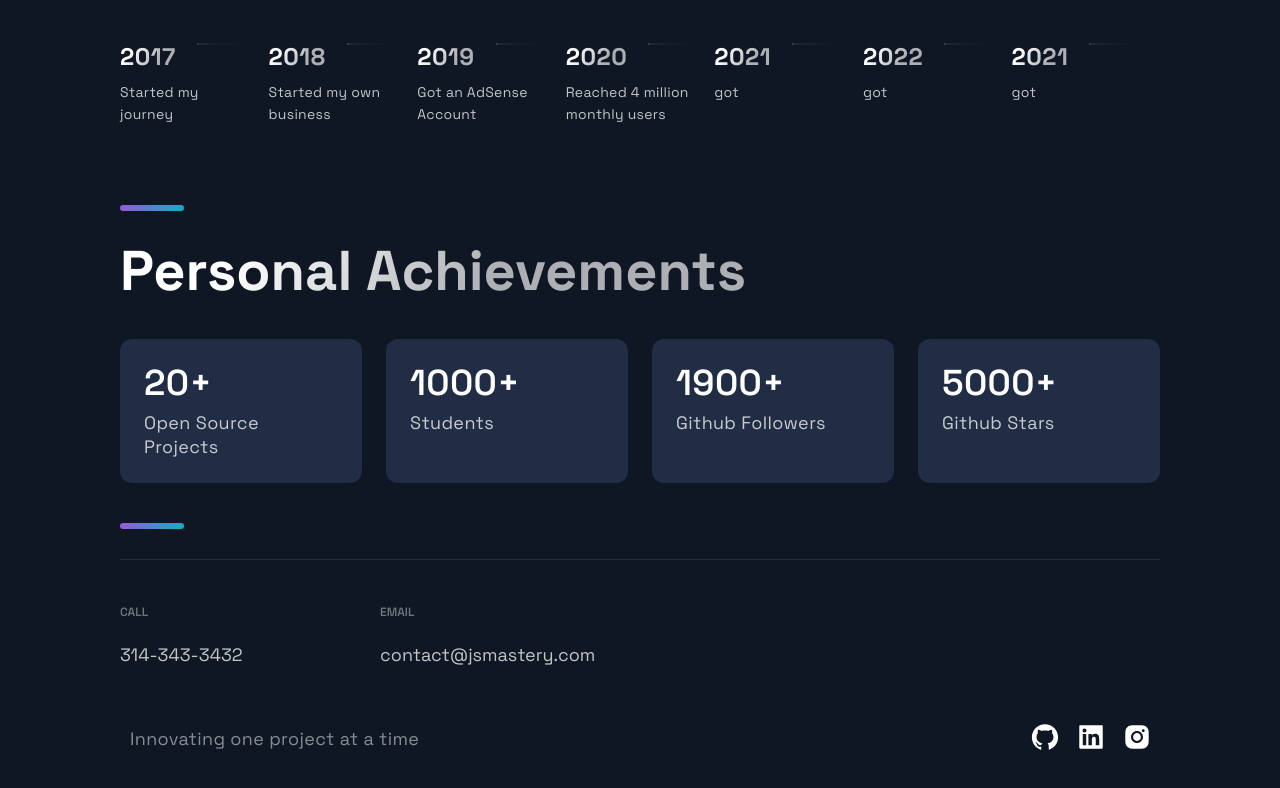
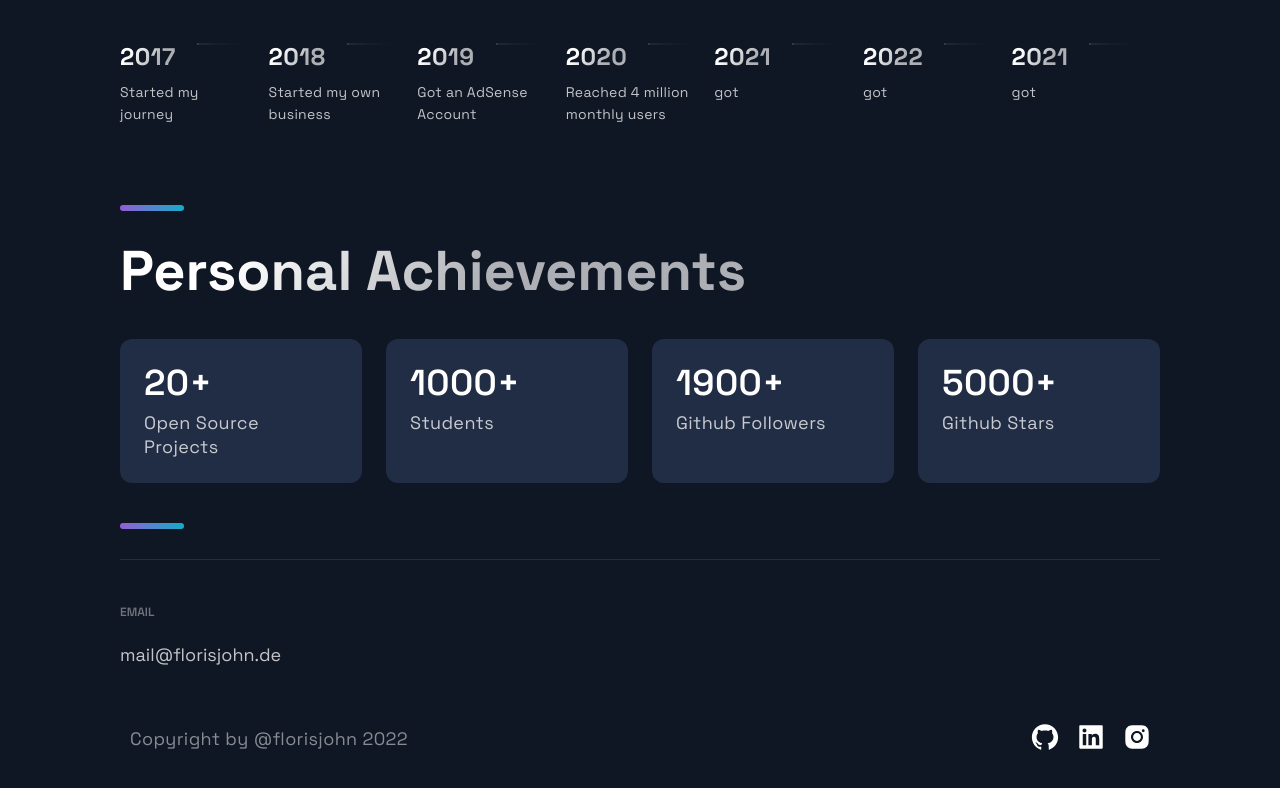
Before and after one commit to florijohn/portfolio-website, a Next.js app: page / in a window 1280 px wide. Shown: the part 2297-3085 px from the top of the page. Built offline with nearby package versions, Linux system fonts and the light colour scheme.

Commit message:
Update Footer.js

```diff
--- a/src/components/Footer/Footer.js
+++ b/src/components/Footer/Footer.js
@@ -9,29 +9,25 @@ const Footer = () => {
     <FooterWrapper>
       <LinkList>
         <LinkColumn>
-          <LinkTitle>Call</LinkTitle>
-          <LinkItem href="tel:314-343-3432">314-343-3432</LinkItem>
-        </LinkColumn>
-        <LinkColumn>
           <LinkTitle>Email</LinkTitle>
-          <LinkItem href="mailto:contact@jsmastery.com">
-            contact@jsmastery.com
+          <LinkItem href="mailto:mail@florisjohn.de">
+            mail@florisjohn.de
           </LinkItem>
         </LinkColumn>
       </LinkList>
       <SocialIconsContainer>
         <CompanyContainer>
-          <Slogan>Innovating one project at a time</Slogan>
+          <Slogan>Copyright by @florisjohn 2022</Slogan>
         </CompanyContainer>
         <SocialContainer>
-          <SocialIcons href="https://google.com">
+          <SocialIcons target="_blank" href="https://github.com/florijohn">
             <AiFillGithub size="3rem" />
           </SocialIcons>
-          <SocialIcons href="https://google.com">
+          <SocialIcons target="_blank" href="https://www.linkedin.com/in/floris-john/">
             <AiFillLinkedin size="3rem" />
           </SocialIcons>
-          <SocialIcons href="https://google.com">
-            <AiFillInstagram size="3rem" />
+          <SocialIcons target="_blank" href="https://www.instagram.com/florisjohn.de/">
+            <AiFillInstagram size="3rem"/>
           </SocialIcons>
         </SocialContainer>
       </SocialIconsContainer>
```
